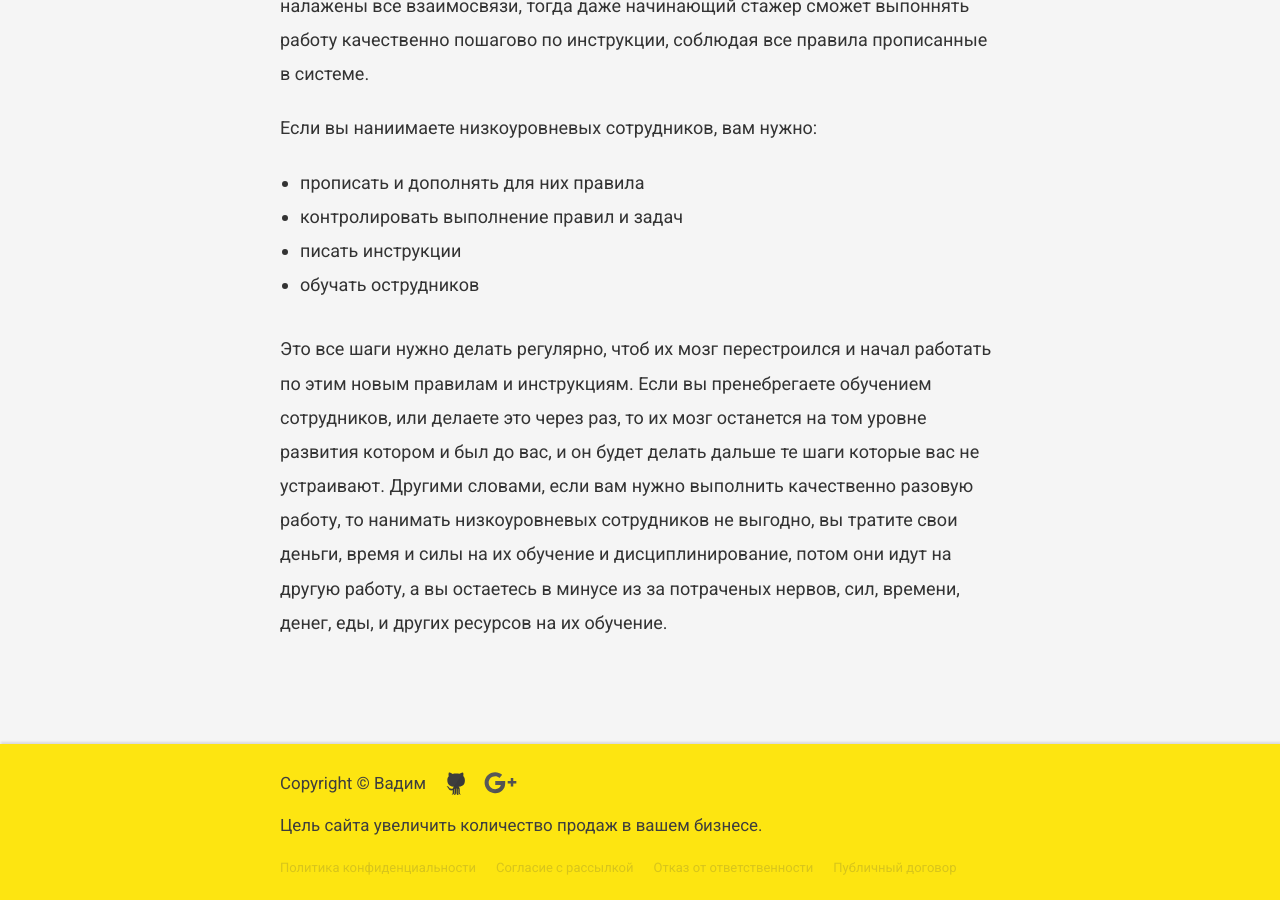
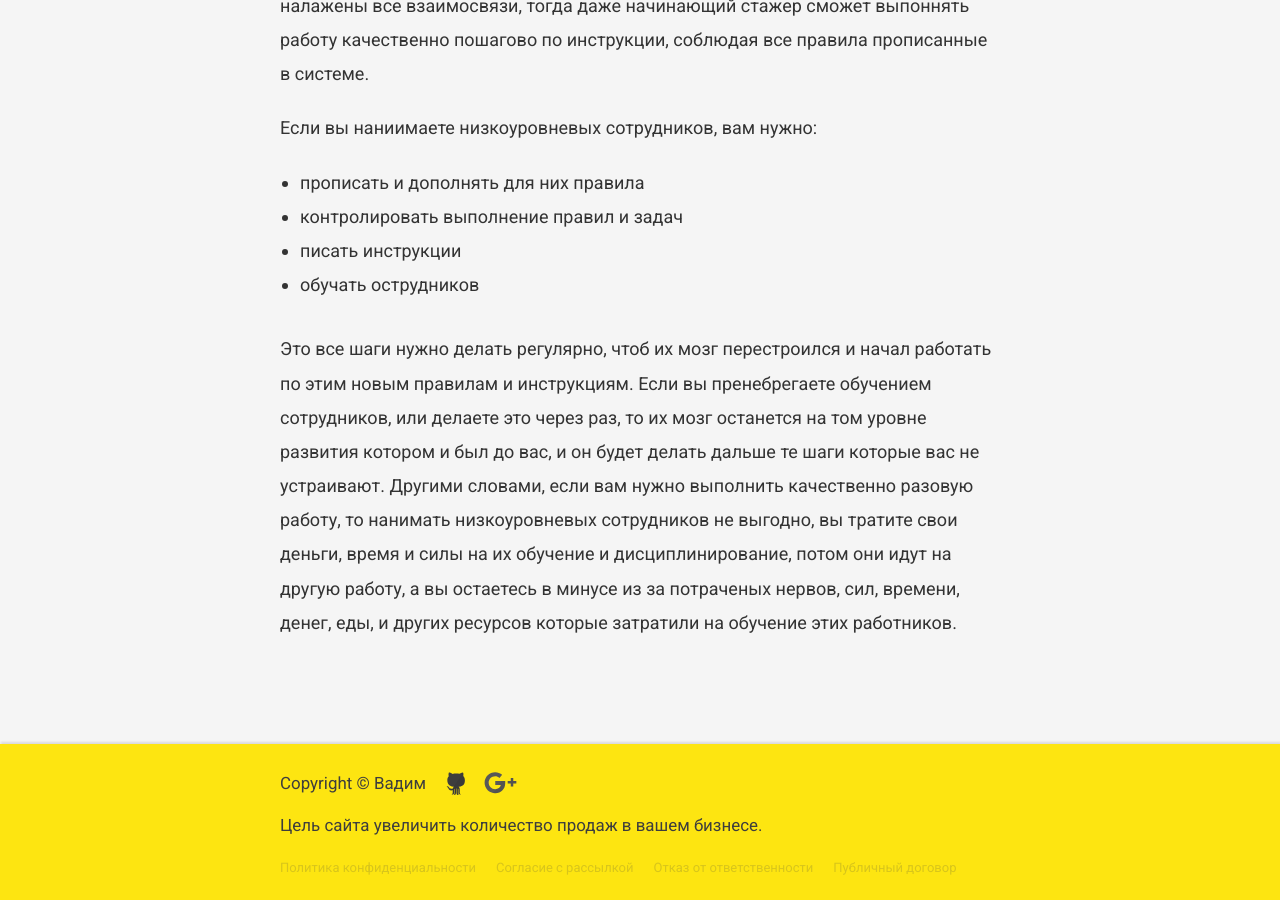
Before and after one commit to VadymVolos/vadymvolos.github.io, a Jekyll site: the page built from _posts/management/2017-06-02-esli-u-vas-plokhiye-rabotniki.md, in a window 1280 px wide and 900 px high, scrolled down 2095 px. Built offline with Jekyll 4.4.1, drawn with Linux system fonts in a browser that asks for light colours; nearby versions of some CDN libraries; comment, search, counter and statistics services are not loaded.

Commit message:
Update 2017-06-02-esli-u-vas-plokhiye-rabotniki.md

```diff
--- a/_posts/management/2017-06-02-esli-u-vas-plokhiye-rabotniki.md
+++ b/_posts/management/2017-06-02-esli-u-vas-plokhiye-rabotniki.md
@@ -51,4 +51,4 @@
 обучать острудников
 </li>
 </ul>
-Это все шаги нужно делать регулярно, чтоб их мозг перестроился и начал работать по этим новым правилам и инструкциям. Если вы пренебрегаете обучением сотрудников, или делаете это через раз, то их мозг останется на том уровне развития котором и был до вас, и он будет делать дальше те шаги которые вас не устраивают. Другими словами, если вам нужно выполнить качественно разовую работу, то нанимать низкоуровневых сотрудников не выгодно, вы тратите свои деньги, время и силы на их обучение и дисциплинирование, потом они идут на другую работу, а вы остаетесь в минусе из за потраченых нервов, сил, времени, денег, еды, и других ресурсов на их обучение.
+Это все шаги нужно делать регулярно, чтоб их мозг перестроился и начал работать по этим новым правилам и инструкциям. Если вы пренебрегаете обучением сотрудников, или делаете это через раз, то их мозг останется на том уровне развития котором и был до вас, и он будет делать дальше те шаги которые вас не устраивают. Другими словами, если вам нужно выполнить качественно разовую работу, то нанимать низкоуровневых сотрудников не выгодно, вы тратите свои деньги, время и силы на их обучение и дисциплинирование, потом они идут на другую работу, а вы остаетесь в минусе из за потраченых нервов, сил, времени, денег, еды, и других ресурсов которые затратили на обучение этих работников.
```
